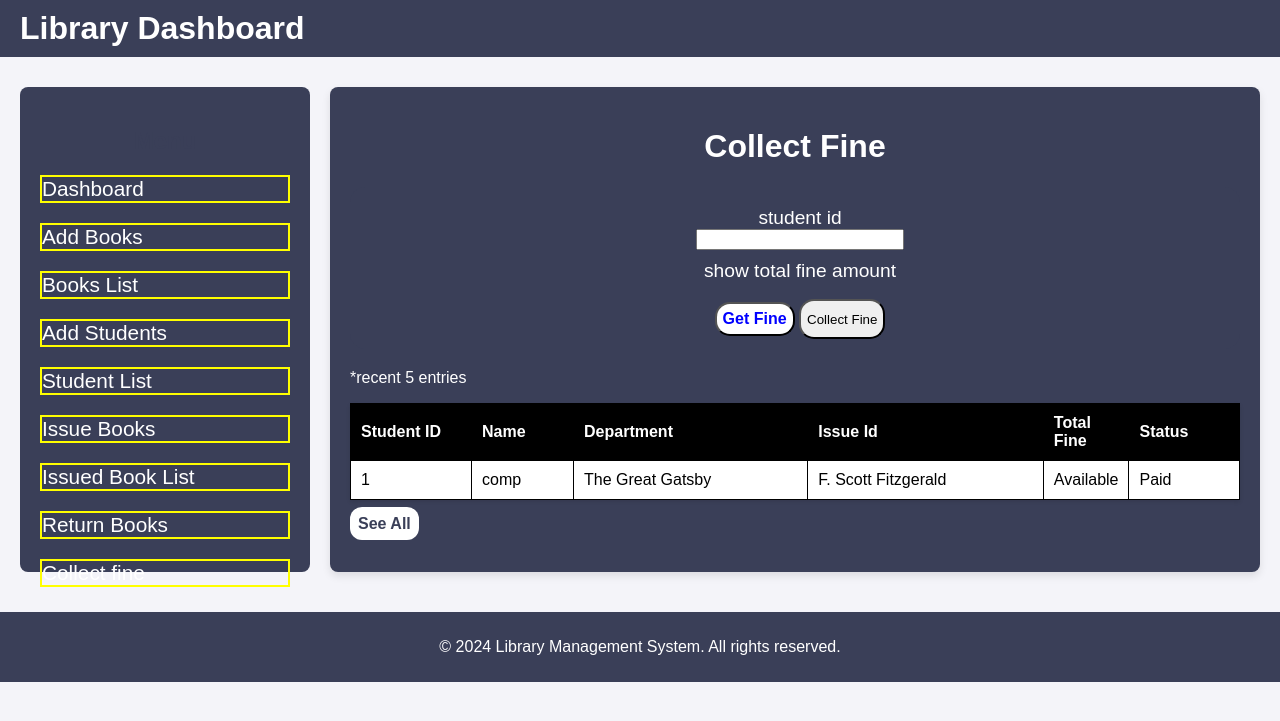
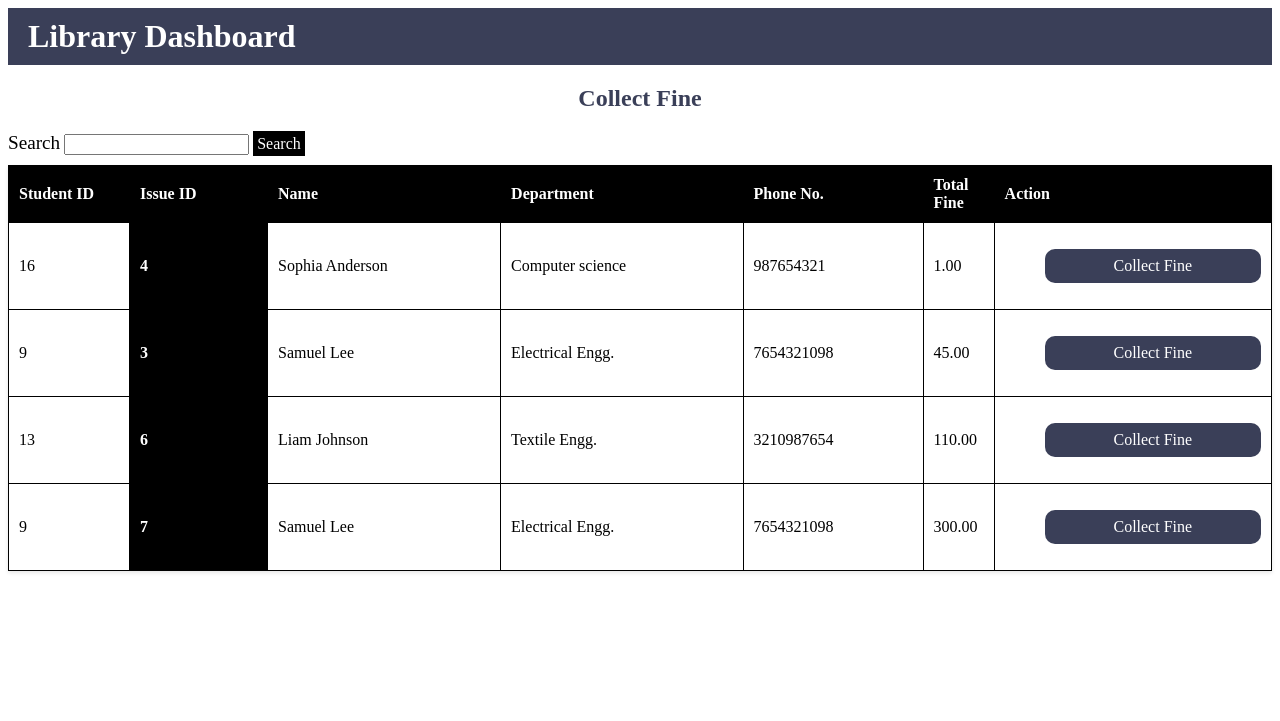
Before and after one commit to kartik3165/KANBs-Library-management-system, a Django app: page /fine in a window 1280 px wide. Shown: the top 721 px of the page. Run offline with Django 5.2, Linux system fonts and the light colour scheme; data comes from the database, SQL or seed files in the repository; both versions use the stored data as it was after the commit.

Commit message:
fine remain

```diff
--- a/Library_system/LibraryApp/urls.py
+++ b/Library_system/LibraryApp/urls.py
@@ -30,4 +30,5 @@ urlpatterns = [
 
     path('fine' , views.fine , name = 'fine'),
     path('fine_table' , views.fine_table , name = 'fine_table'),
+    # path('collect_fine/<int:issue_id>' , views.collect_fine , name = 'collect_fine')
 ]
--- a/Library_system/LibraryApp/views.py
+++ b/Library_system/LibraryApp/views.py
@@ -1,9 +1,11 @@
 from django.shortcuts import render , HttpResponse , redirect
+from django.contrib import messages
 from . models import Department , Student , Book , Book_category , BookIssue , Fine
 from datetime import datetime , timedelta
 from decimal import Decimal
 import json
 from django.http import JsonResponse
+from django.contrib.messages import get_messages
 
 # Create your views here.
 
@@ -97,7 +99,11 @@ def delete_student(request , id):
 
 def student_table(request):
     student_data = Student.objects.all()
-    return render(request , 'student_table.html',{'student_data' : student_data})
+    student_with_fine = []
+    for student in student_data:
+        fine = get_fine(student.id)
+        student_with_fine.append({'student': student, 'fine': fine})
+    return render(request, 'student_table.html', {'student_with_fine': student_with_fine})
 
 def load_student(request, id):
     dept_data = Department.objects.all()
@@ -122,7 +128,7 @@ def update_student(request , id):
 def issue_book(request):
     student_data = Student.objects.all()
     book_data = Book.objects.all()
-    issue_data = BookIssue.objects.all().order_by('-id')[:5]
+    issue_data = BookIssue.objects.filter(return_date__isnull = True).order_by('-id')[:5]
     return render(request , 'issue_book.html' , { 'student_data' : student_data , 'book_data' : book_data , 'issue_data' : issue_data})
 
 def issue_book_form(request):
@@ -149,15 +155,15 @@ def issue_book_form(request):
     return HttpResponse('book did not issued')
 
 def issue_table(request):
-    issue_data = BookIssue.objects.all()
+    issue_data = BookIssue.objects.filter(return_date__isnull = True)
     return render(request , 'issue_table.html' , { 'issue_data' : issue_data })
 
 def return_book(request):
-    return render(request , 'return_book.html' , {  })
+    issue_data = BookIssue.objects.filter(return_date__isnull = False).order_by('-id')[:5]
+    return render(request , 'return_book.html' , {'issue_data' : issue_data})
 
-def get_issue_data(request):
+def get_issue_data(request): #gpt help
     if request.method == 'POST':
-        # Parse the JSON data from the request body
         data = json.loads(request.body)
         stud_id = data.get('student_id')
 
@@ -181,23 +187,18 @@ def get_issue_data(request):
         # Render the form if it's a GET request (optional)
         return render(request, 'issue_data_form.html')
 
-
 def return_order(request, id):
     try:
-        # Fetch the book issue record by ID
         issue_book = BookIssue.objects.get(id=id)
-        book_info = issue_book.book  # Access the related book
+        book_info = issue_book.book
 
-        # Check if the book has already been returned
         if issue_book.return_date:
-            return HttpResponse("Book has already been returned.", status=400)
+            return HttpResponse("Book has already been returned.")
 
-        # Handle overdue case
         if issue_book.is_overdue():
             days_overdue = (datetime.now().date() - issue_book.due_date).days
-            fine_amount = days_overdue * 6  # Assuming a fine of 6 units per day
+            fine_amount = days_overdue * 6
 
-            # Create a fine record
             Fine.objects.create(
                 book_issue=issue_book,
                 amount=fine_amount,
@@ -221,15 +222,74 @@ def return_order(request, id):
     except Exception as e:
         return HttpResponse(f"An error occurred: {str(e)}", status=500)
 
-
 def return_table(request):
-    return render(request , 'return_table.html')
+    issue_data = BookIssue.objects.filter(return_date__isnull = False)
+    return render(request , 'return_table.html' , {'issue_data' : issue_data})
 
 def fine_table(request):
     return render(request , 'fine_table.html')
 
 def fine(request):
-    return render(request , 'fine.html')
+    issue_data = Fine.objects.all()
+    data_withFine = []
+    for item in issue_data:
+        fine_amount = item.amount  # Assuming fine amount is stored in Fine model
+        data_withFine.append({
+            'book_issue': item.book_issue,
+            'fine': fine_amount,
+        })
+
+    return render(request, 'fine.html', {'data': data_withFine})
+
+
+def collect_fine(request , issue_id ):
+    fine_info = Fine.objects.filter( book_issue__student_id = id)
+    print(fine_info)
+    for fine in fine_info:
+        print(fine.amount)
+
+    fine_info2 = Fine.objects.filter( id = issue_id)
+    print(fine_info2)
+    for fine2 in fine_info2:
+        print(fine2.amount)
+
+    if request.method == 'POST':
+        amt = request.POST['amount']
+
+
+
+
+def get_fine(id):
+    try:
+        fine_info = Fine.objects.filter(book_issue__student_id = id)
+        total_fine = Decimal('0.00')
+
+        for fine in fine_info:
+            total_fine += fine.amount
+
+        if fine_info.exists():
+            return total_fine
+        else:
+            return '0.00'
+
+    except Fine.DoesNotExist:
+        return '0.00'
+
+def get_fine_for_issueID(id):
+    try:
+        fine_info = Fine.objects.filter(book_issue__student_id = id)
+        total_fine = Decimal('0.00')
+
+        for fine in fine_info:
+            print(fine.amount)
+
+        if fine_info.exists():
+            return total_fine
+        else:
+            return '0.00'
+
+    except Fine.DoesNotExist:
+        return '0.00'
 
 def calculate_fine(book_issue):
     # Calculate fine based on overdue days
@@ -238,7 +298,6 @@ def calculate_fine(book_issue):
         return Decimal('6.00') * days_overdue
     return Decimal('0.00')
 
-# Example function for creating or updating fine
 def create_or_update_fine(book_issue_id):
     try:
         book_issue = BookIssue.objects.get(id=book_issue_id)
--- a/Library_system/assest/css/style.css
+++ b/Library_system/assest/css/style.css
@@ -40,12 +40,12 @@ body {
 }
 
 .sidebar {
+    flex: 1;
     width: 250px;
     background-color: #3a3f58;
     color: #fff;
     padding: 20px;
     border-radius: 8px;
-    max-height: 50ch;
 }
 
 .sidebar ul {
--- a/Library_system/static/css/style.css
+++ b/Library_system/static/css/style.css
@@ -40,12 +40,12 @@ body {
 }
 
 .sidebar {
+    flex: 1;
     width: 250px;
     background-color: #3a3f58;
     color: #fff;
     padding: 20px;
     border-radius: 8px;
-    max-height: 50ch;
 }
 
 .sidebar ul {
--- a/Library_system/templates/fine.html
+++ b/Library_system/templates/fine.html
@@ -1,51 +1,90 @@
-{% extends 'base.html' %}
 {% load static %}
-    {% block content %}
-        <div class="main-content">
-            <h1> Collect Fine </h1>
-            <div class="issue_form">
-                <form id="issueForm" method="POST" action="/collect_fine/">
-                <!-- {% csrf_token %} -->
-                    <label for="book">student id</label><br>
-                    <input type="text" id="book" name="book" autocomplete="off"><br>
-                    <label for="">show total fine amount </label><br>
-                    <button type="submit">
-                        <a href="load_fine" style="color: blue;">Get Fine</a>
-                    </button>
-                    <input type="Submit" value="Collect Fine"
-                    style=" width:fit-content ;
-                            height : 40px ;
-                            border-radius : 15px"
-                    >
-                </form>
-                <!-- <p>error message</p> -->
+<!DOCTYPE html>
+<html lang="en">
+<head>
+    <meta charset="UTF-8">
+    <meta name="viewport" content="width=device-width, initial-scale=1.0">
+    <title>Document</title>
+    <link rel="stylesheet" href="{% static '/css/tables.css' %}">
+    <link rel="stylesheet" href="{% static '/css/manage_student.css' %}">
+</head>
+<body>
+    <div class="navbar">
+        <h1>Library Dashboard</h1>
     </div>
-
     <div class="table-container">
-                <p style="color: white;"> *recent 5 entries </p>
+        <h2>Collect Fine</h2>
+        <label style="color: black;">Search</label>
+        <input type="text">
+        <a href="{% url 'manage_student' %}"
+            style="background-color: black;
+                color : white;
+                padding : 4px"
+                >Search</a>
         <table>
             <thead>
                 <tr>
                     <th style="width: 100px;">Student ID</th>
+                    <th>Issue ID</th>
                     <th>Name</th>
                     <th>Department</th>
-                            <th>Issue Id</th>
+                    <th>Phone No.</th>
                     <th style="width: 50px;">Total Fine</th>
-                            <th>Status</th>
+                    <th>Action</th>
                 </tr>
             </thead>
             <tbody>
+            {% for item in data %}
                 <tr style="height: min-content;">
-                            <td>1</td>
-                            <td>comp</td>
-                            <td>The Great Gatsby</td>
-                            <td>F. Scott Fitzgerald</td>
-                            <td>Available</td>
-                            <td>Paid </td>
+                    <td>{{ item.book_issue.student.id }}</td>
+                    <th>{{ item.book_issue.id }}</th>
+                    <td>{{ item.book_issue.student.name }}</td>
+                    <td>{{ item.book_issue.student.department }}</td>
+                    <td>{{ item.book_issue.student.phone }}</td>
+                    <td>{{ item.fine }}</td>
+                    <td>
+                        <ul class="activity_cell">
+                            <li class="load_button" data-id="{{ item.book_issue.id }}">
+                                <a style="color: white;">Collect Fine</a>
+                            </li>
+                        </ul>
+                    </td>
                 </tr>
+                <tr id="form-row-{{  item.book_issue.id}}" style="display: none;">
+                    <td colspan="9">
+                        <div class="issue_form">
+                            <form id="issueForm" method="post" action="/collect_fine/{{item.book_issue.id}} ">
+                                {% csrf_token %}
+                                <label for="book">Name</label><br>
+                                <input type="text" id="name" name="name" autocomplete="off" value="{{ item.fine }}"><br>
+                                <input type="submit" value="Collect Fine" class="submit">
+                            </form>
+                        </div>
+                    </td>
+                </tr>
+            {% endfor %}
             </tbody>
         </table>
-                <a class="btn" href="{% url 'student_table' %}">See All</a>
     </div>
-        </div>
-{% endblock %}
+    <script>
+        document.addEventListener("DOMContentLoaded", () => {
+            const loadButtons = document.querySelectorAll(".load_button");
+            loadButtons.forEach(button => {
+                button.addEventListener("click", (event) => {
+                    event.preventDefault(); // Prevents the default navigation
+                    const id = button.getAttribute("data-id");
+                    const formRow = document.getElementById(`form-row-${id}`);
+
+                    if (formRow.style.display === "none" || !formRow.style.display) {
+                        formRow.style.display = "table-row";
+                        button.textContent = "Hide Form";
+                    } else {
+                        formRow.style.display = "none";
+                        button.textContent = "Collect Fine";
+                    }
+                });
+            });
+        });
+    </script>
+</body>
+</html>
```
Also changed, not shown: Library_system/templates/return_book.html (+9 -7 lines), Library_system/templates/return_table.html (+15 -7 lines), Library_system/templates/student_table.html (+12 -12 lines), Library_system/LibraryApp/migrations/0010_fine_paid_amount_fine_remaining_amount_finepayment.py (added), Library_system/LibraryApp/migrations/0011_finepaymenttransaction.py (added), Library_system/LibraryApp/migrations/0012_issue.py (added), Library_system/LibraryApp/migrations/0013_remove_issue_issued_date_issue_issue_date_and_more.py (added), Library_system/LibraryApp/migrations/0014_delete_issue.py (added), Library_system/LibraryApp/migrations/0015_remove_finepaymenttransaction_fine_and_more.py (added), Library_system/db.sqlite3. Lines whose indentation alone changed are shown as unchanged.
